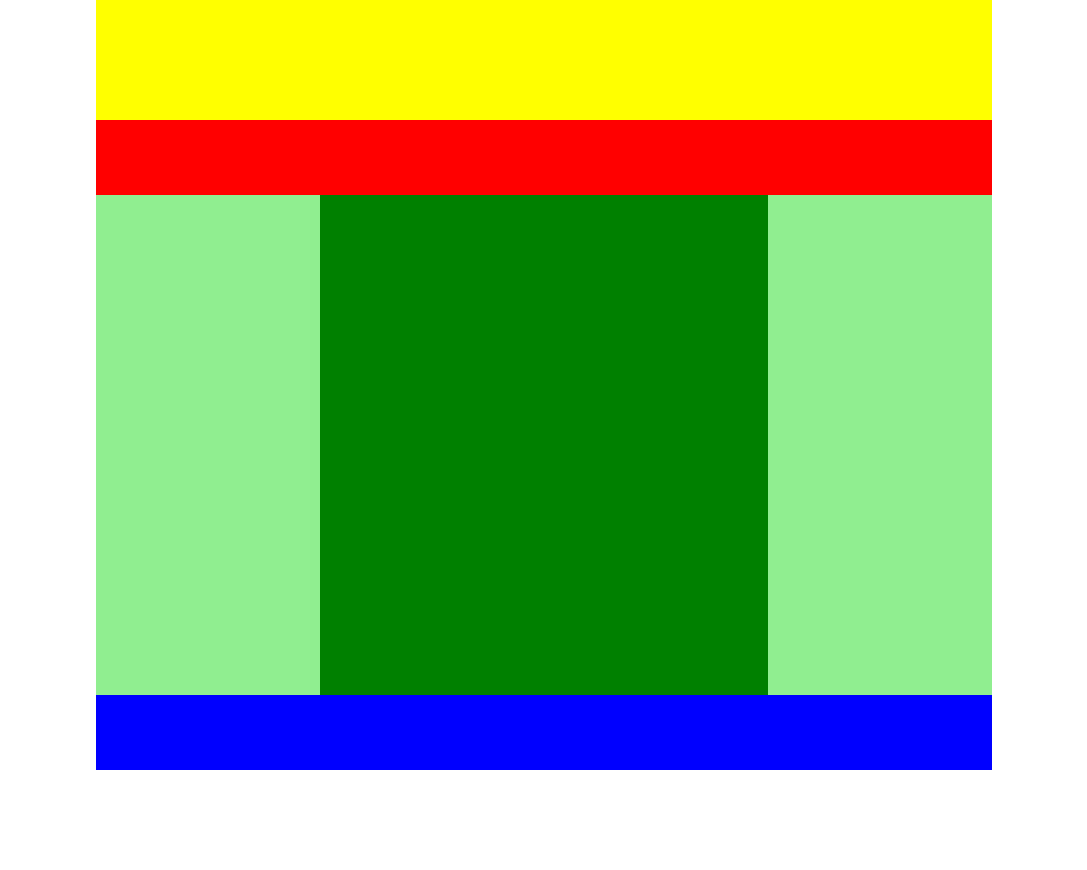
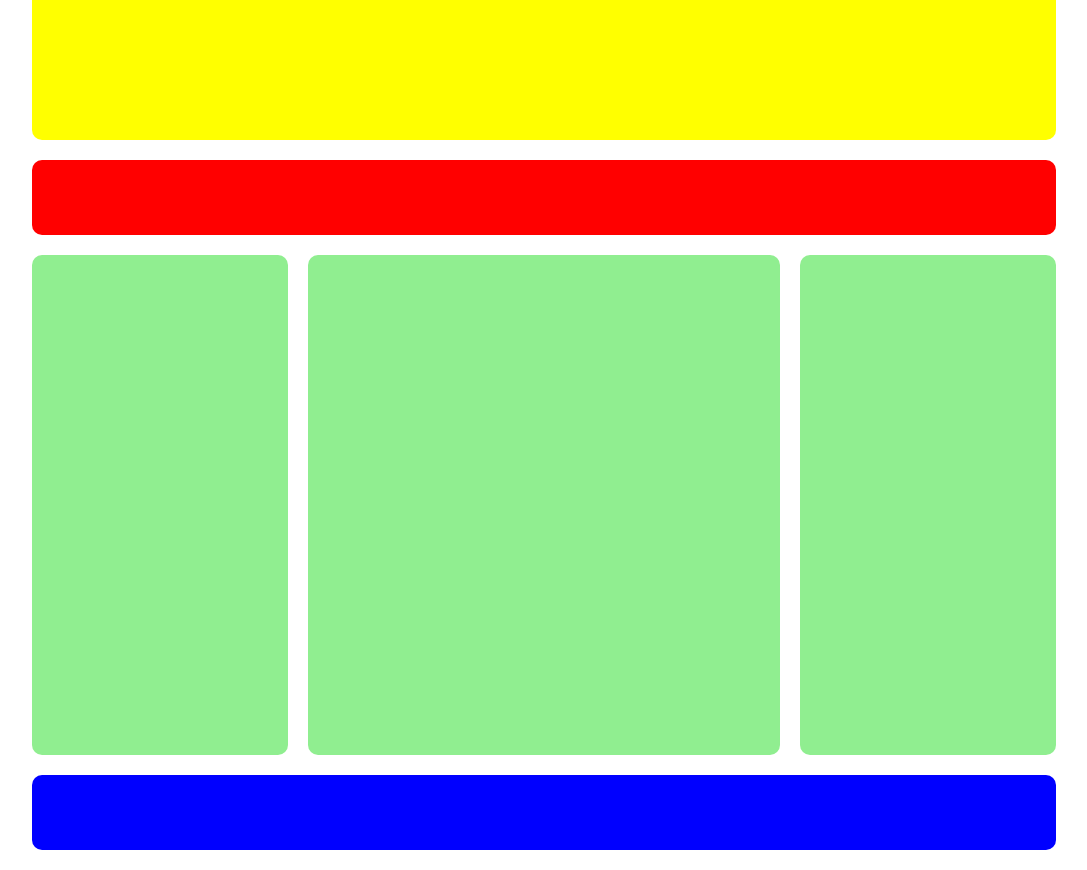
Before and after one commit to gitmichele/htmlcss-struttura-wp, a plain HTML site: page index.html in a window 1280 px wide. Shown: the part 400-1270 px from the top of the page, without its empty margins (96-1183 px from the left). Before the commit the page ends 1190 px from the top, so only its background shows below. Drawn offline with Linux system fonts and the light colour scheme.

Commit message:
added margins

```diff
--- a/css/style.css
+++ b/css/style.css
@@ -3,11 +3,13 @@
     margin: 0;
     padding: 0;
     box-sizing: border-box;
+    border-radius: 10px;
 }
 
 
 #container{
-    width: 70%;
+    width: calc(50% + 30vw) ;
+    max-width: 1400px;
     margin: 20px auto;
 }
 
@@ -29,6 +31,7 @@ header{
 
 /* jumbotron */
 #jumbotron{
+    margin: 20px 0;
     width: 100%;
     /* DEBUG:  */
     height: 400px;
@@ -40,6 +43,7 @@ header{
 /* sezione principale - uso float */
 .top{
     width: 100%;
+    margin: 20px 0;
     /* DEBUG:  */
     height: 75px;
     background-color: red;
@@ -55,10 +59,11 @@ header{
 
 .central{
     float:left;
-    width: 50%;
+    width: calc(50% - 40px);
+    margin: 0 20px;
     /* DEBUG:  */
     height: 500px;
-    background-color: green;
+    background-color: lightgreen;
 }
 
 
@@ -66,6 +71,7 @@ header{
 /* footer */
 footer{
     width: 100%;
+    margin: 20px 0;
     /* DEBUG:  */
     height: 75px;
     background-color: blue;
```
